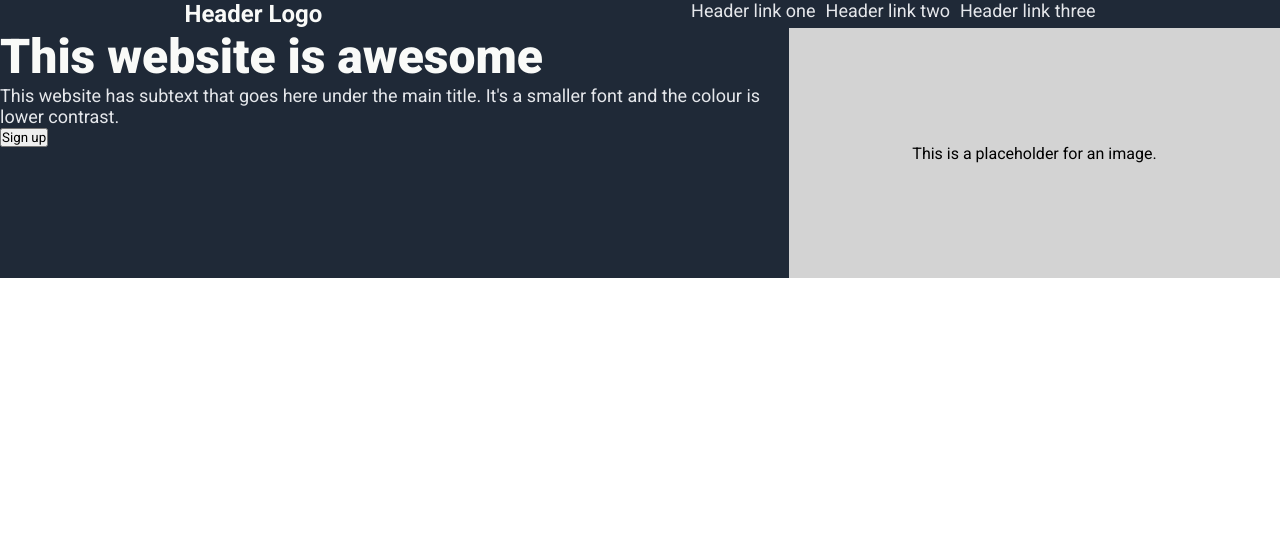
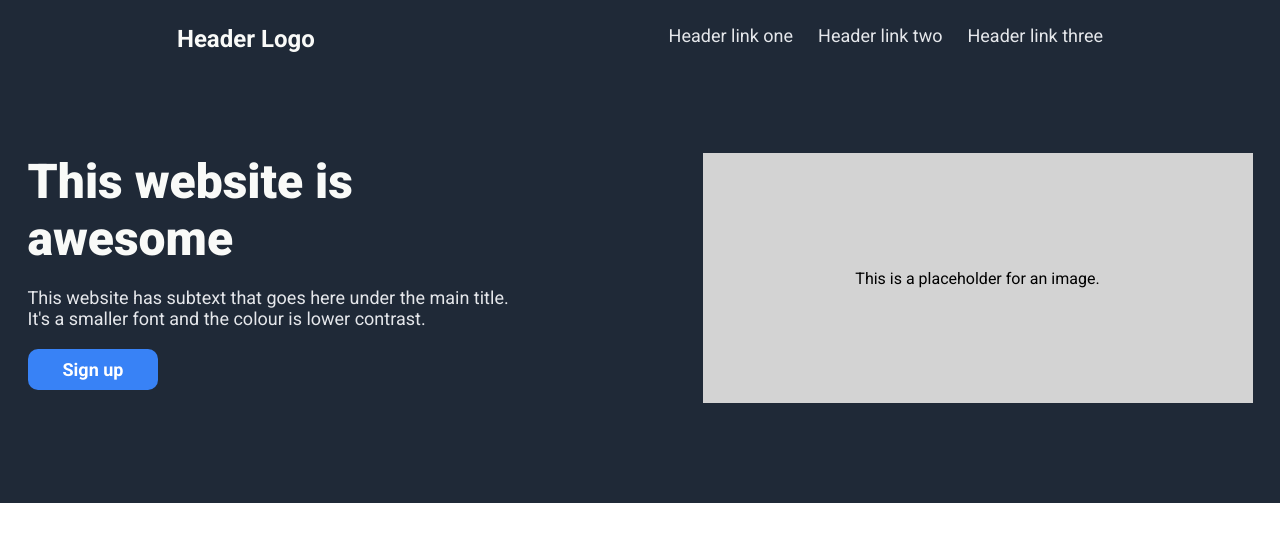
Before and after one commit to Jimee3/odin-landing-page, a plain HTML site: page index.html in a window 1280 px wide. Drawn offline with Linux system fonts and the light colour scheme.

Commit message:
Add spacing to the hero and header
Positioned the content in the hero and header with
padding, margins and gaps.

```diff
--- a/style.css
+++ b/style.css
@@ -16,6 +16,7 @@ html, body, * {
 .hero-header {
     background-color: #1F2937;
     margin: 0px;
+    padding-top: 25px;
     display: flex;
     justify-content: space-around;
 }
@@ -37,7 +38,7 @@ ul {
     padding: 0;
     margin: 0;
     display: flex;
-    gap: 10px;
+    gap: 25px;
 }
 
 a {
@@ -46,9 +47,15 @@ a {
 
 .hero-content {
     background-color: #1F2937;
+    padding: 100px 0px;
     display: flex;
     justify-content: center;
+    gap: 175px;
     /* flex: 1 1 1500px; */
+}
+
+.hero-container {
+    width: 500px;
 }
 
 h1 {
@@ -57,6 +64,20 @@ h1 {
     color: #F9FAF8;
     padding: 0;
     margin: 0;
+}
+
+.hero-container p {
+    margin: 20px 0px;;
+}
+
+button {
+    background-color: #3882f6;
+    border: 0;
+    padding: 10px 35px;
+    color: white;
+    font-size: 18px;
+    font-weight: bold;
+    border-radius: 10px;
 }
 
 .hero-image {
```
